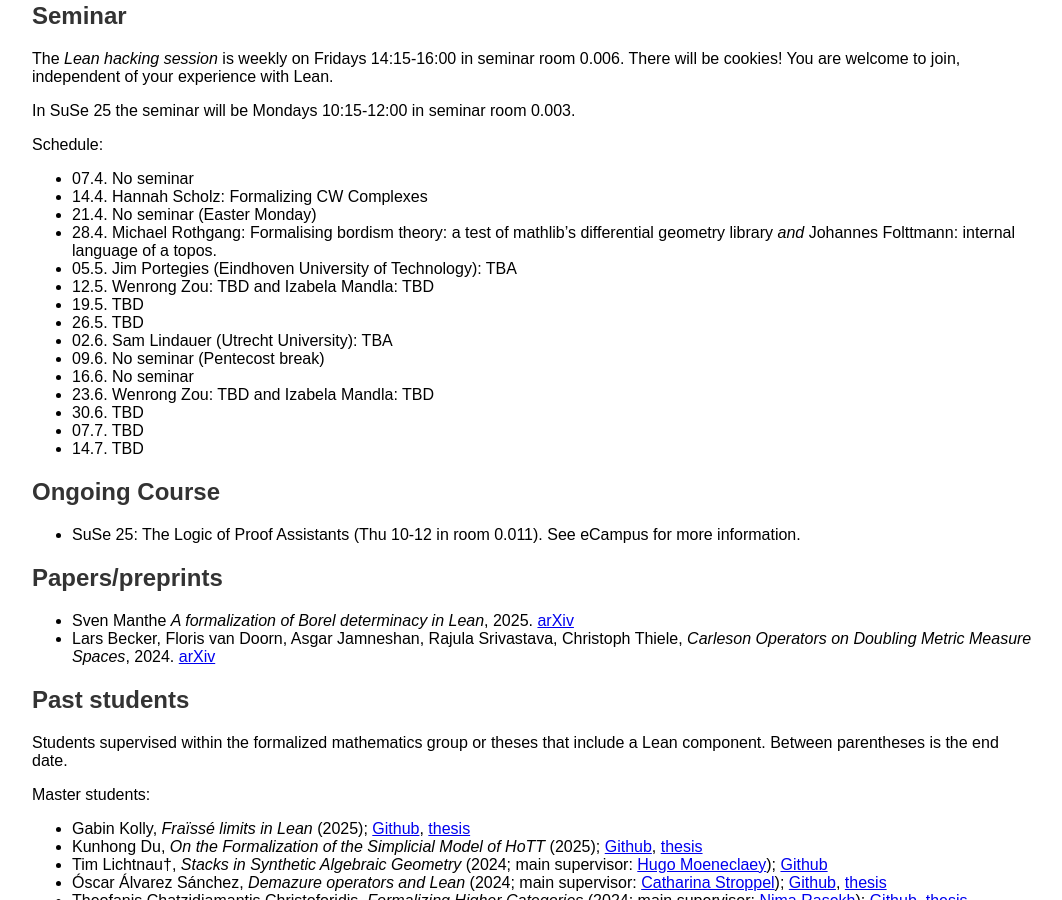
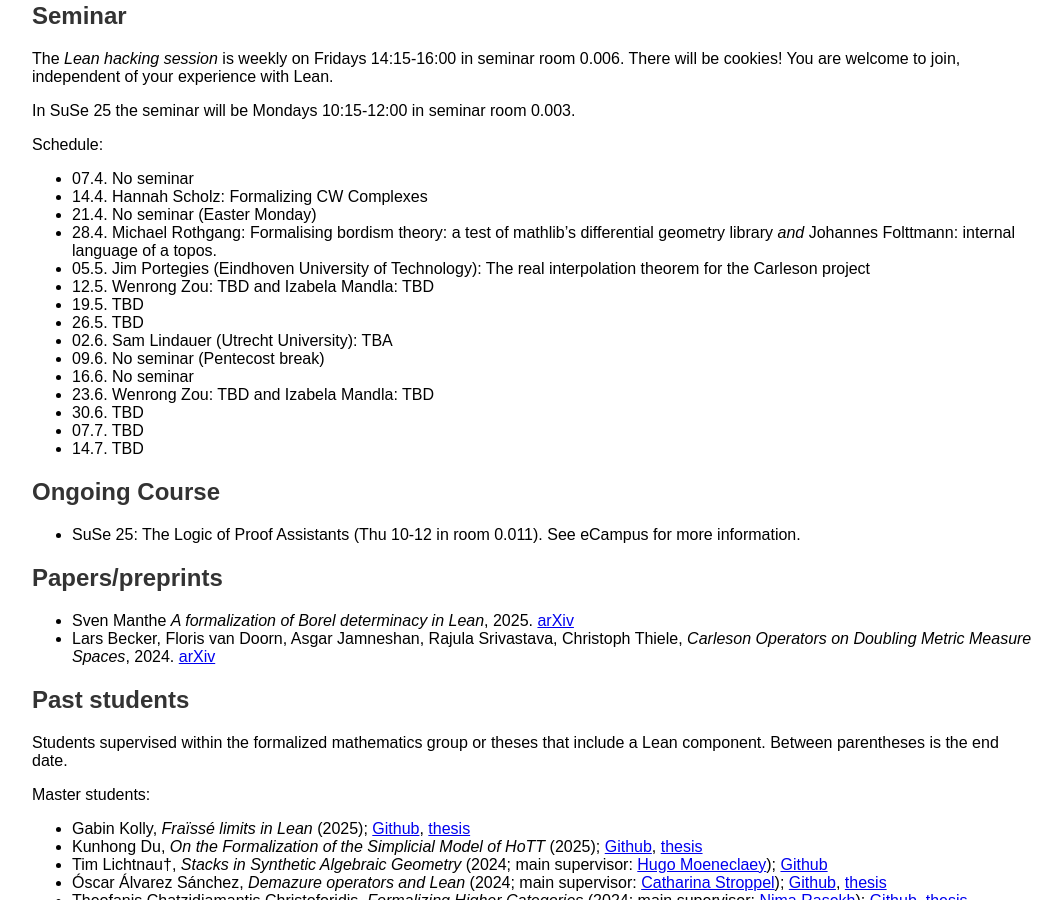
Before and after one commit to fpvandoorn/fpvandoorn.github.io, a Jekyll site: the page built from formalized-mathematics.md, in a window 1280 px wide and 900 px high, scrolled down 686 px. Shown: the whole window, without its empty margins (108-1170 px from the left). Built offline with Jekyll 4.4.1, drawn with Linux system fonts in a browser that asks for light colours; our own code applies the rules of GitHub Pages for plain Markdown files.

Commit message:
Add next week's title (#5)

```diff
--- a/formalized-mathematics.md
+++ b/formalized-mathematics.md
@@ -50,7 +50,7 @@ Schedule:
 * 14.4. Hannah Scholz: Formalizing CW Complexes
 * 21.4. No seminar (Easter Monday)
 * 28.4. Michael Rothgang: Formalising bordism theory: a test of mathlib's differential geometry library *and* Johannes Folttmann: internal language of a topos.
-* 05.5. Jim Portegies (Eindhoven University of Technology): TBA
+* 05.5. Jim Portegies (Eindhoven University of Technology): The real interpolation theorem for the Carleson project
 * 12.5. Wenrong Zou: TBD and Izabela Mandla: TBD
 * 19.5. TBD
 * 26.5. TBD
```
